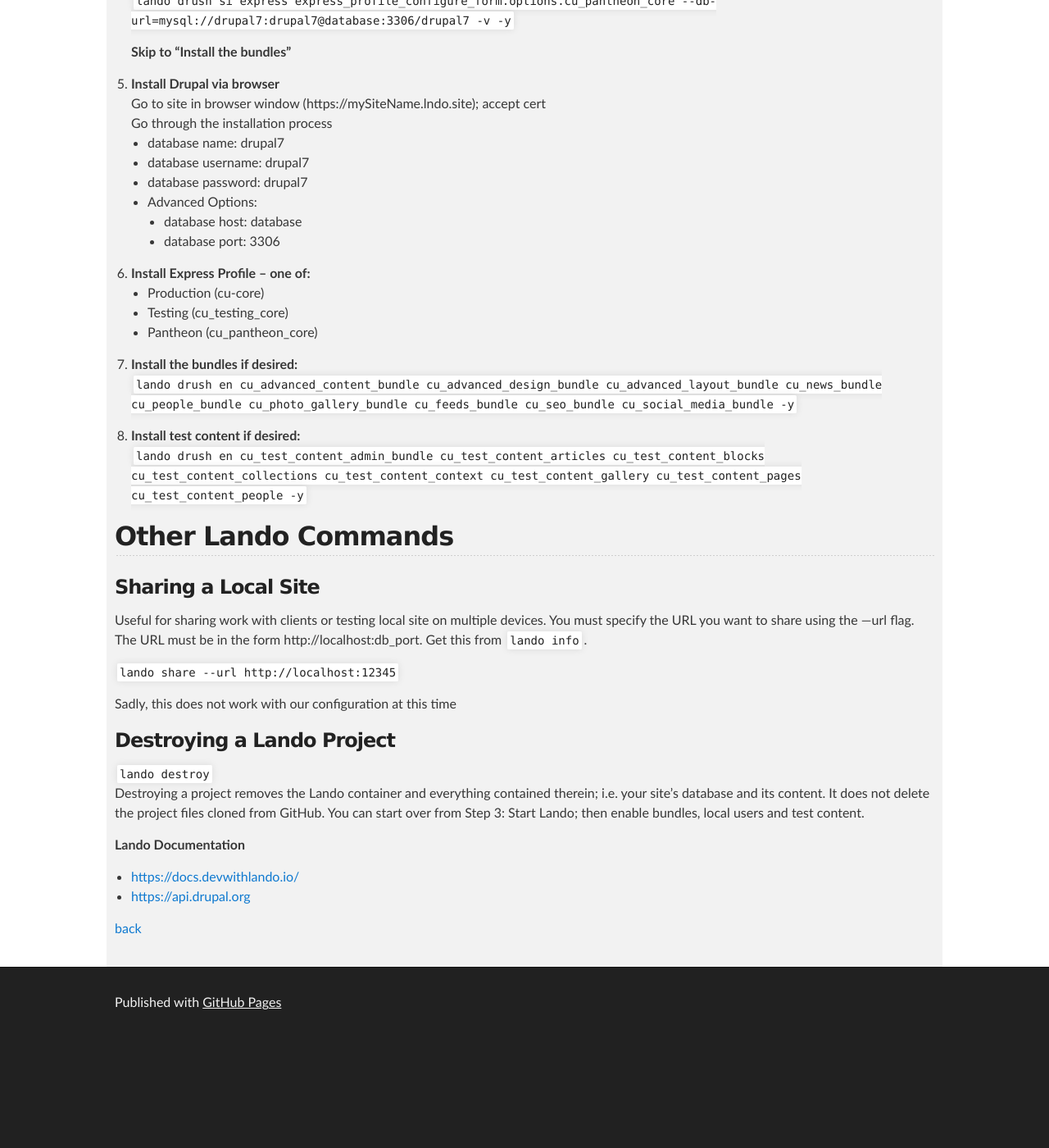
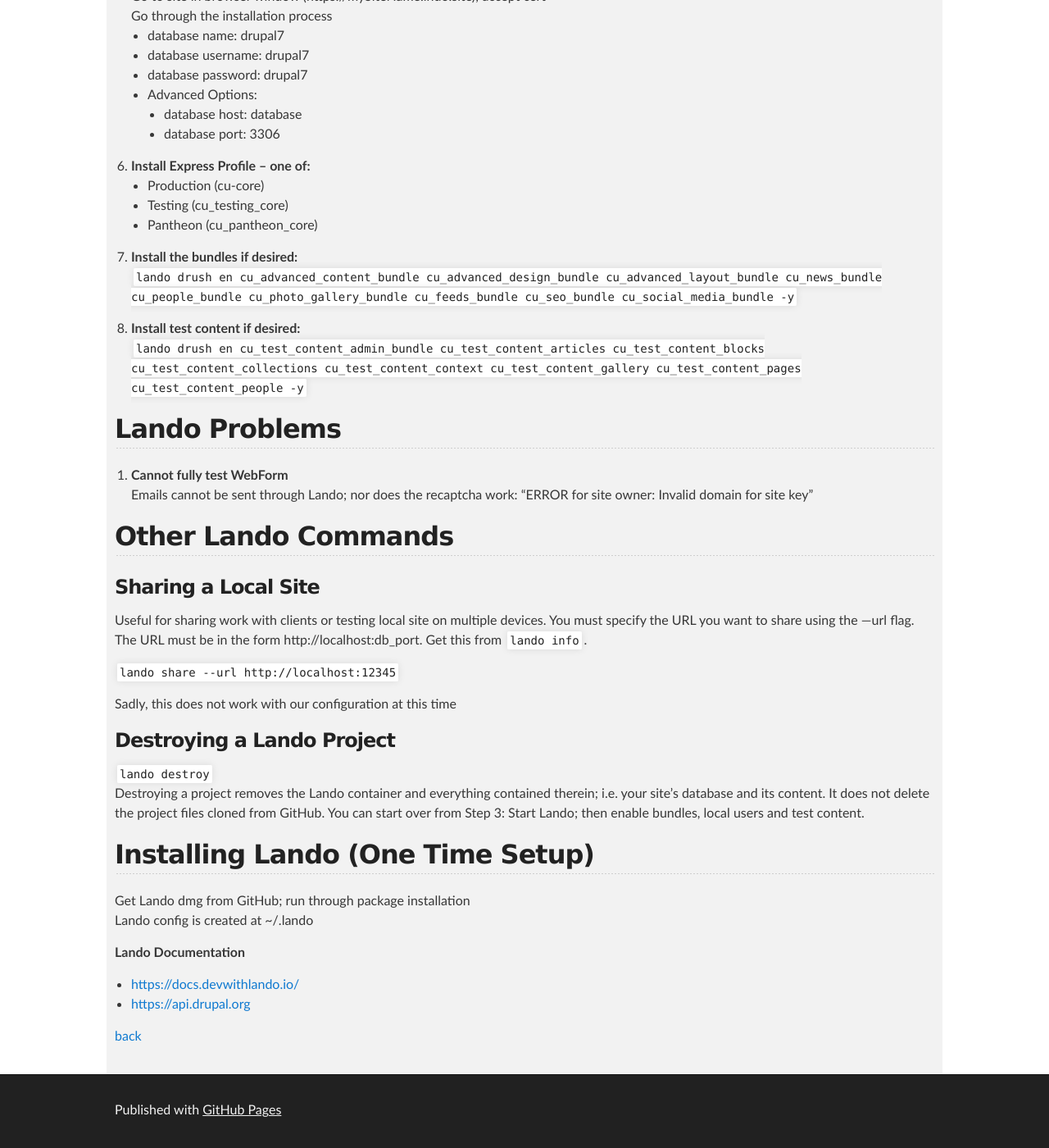
Before and after one commit to cathysnider/cathysnider.github.io, a Jekyll site: the page built from lando.md, in a window 1280 px wide and 1400 px high, scrolled down 1494 px. Shown: the whole window at 82% size. Built offline with Jekyll 4.4.1, drawn with Linux system fonts in a browser that asks for light colours; before the commit the page ends 2763 px from its top, so only the background shows below that; some of the changed text lies outside the part shown.

Commit message:
note about Webform

```diff
--- a/lando.md
+++ b/lando.md
@@ -77,6 +72,12 @@ Lando config is created at ~/.lando
 1. **Install test content if desired:** <br />
    `lando drush en cu_test_content_admin_bundle cu_test_content_articles cu_test_content_blocks cu_test_content_collections cu_test_content_context cu_test_content_gallery cu_test_content_pages cu_test_content_people -y`
 
+## Lando Problems
+
+1. **Cannot fully test WebForm** <br />
+   Emails cannot be sent through Lando; nor does the recaptcha work: "ERROR for site owner:
+Invalid domain for site key"
+
 ## Other Lando Commands
 
 ### Sharing a Local Site
@@ -90,6 +91,10 @@ Sadly, this does not work with our configuration at this time
 `lando destroy` <br />
 Destroying a project removes the Lando container and everything contained therein; i.e. your site's database and its content. It does not delete the project files cloned from GitHub. You can start over from Step 3: Start Lando; then enable bundles, local users and test content.
 
+## Installing Lando (One Time Setup)
+
+Get Lando dmg from GitHub; run through package installation <br />
+Lando config is created at ~/.lando
 
 **Lando Documentation** <br />
 * [https://docs.devwithlando.io/](https://docs.devwithlando.io/)
```
Also changed, not shown: other parts of lando.md (+0 -5 lines).
